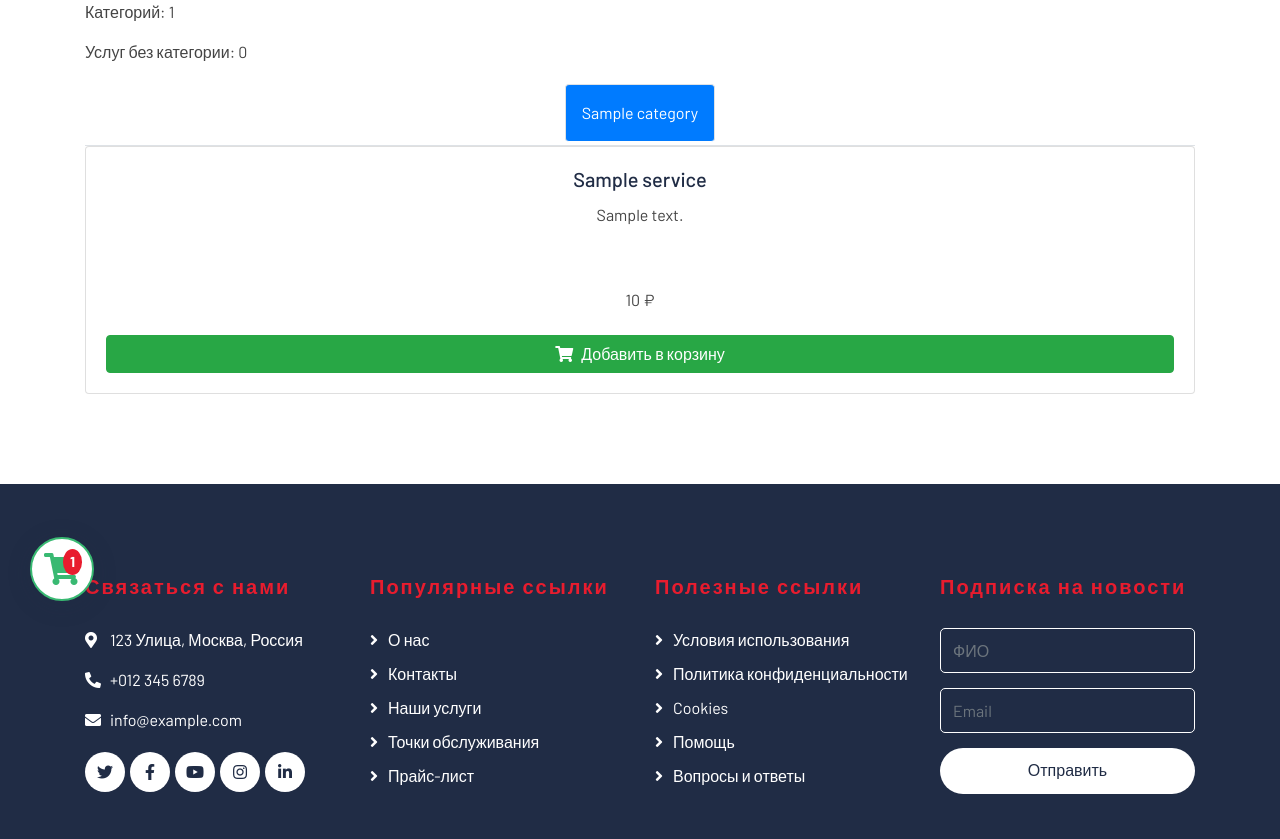
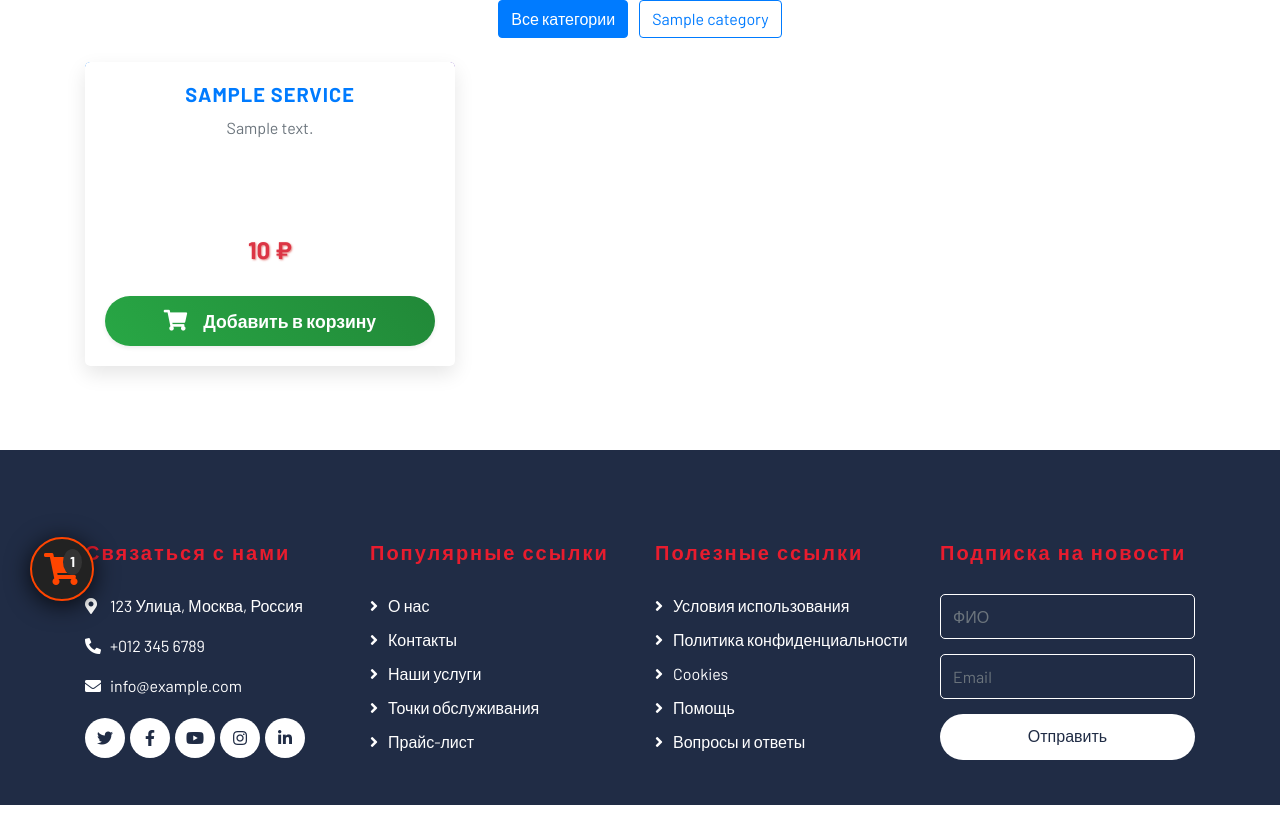
Before and after one commit to Nexim91/detaling, a Django app: page /pricing/price_uslugi/ in a window 1280 px wide. Shown: the part 169-1008 px from the top of the page. After the commit the page ends 974 px from the top, so only its background shows below. Run offline with Django 5.2, Linux system fonts and the light colour scheme; a user stored in the database is signed in; tables that the repository leaves empty hold one stand-in row (values such as "Sample post"); some libraries are stand-ins or nearby versions.

Commit message:
настраиваю стиль прайса

```diff
--- a/pricing/views.py
+++ b/pricing/views.py
@@ -1,8 +1,5 @@
 from django.shortcuts import render
 from .models import Category, Service
-from django.contrib.auth.decorators import login_required
-
-@login_required
 def price_uslugi_view(request):
     categories = Category.objects.prefetch_related('services').all()
     no_category_services = Service.objects.filter(category__isnull=True)
--- a/static/css/price_uslugi_carousel.css
+++ b/static/css/price_uslugi_carousel.css
@@ -1,60 +1,117 @@
-/* Owl Carousel custom styles for price_uslugi.html */
-.owl-carousel .price-item {
-    margin: 10px;
-    transition: box-shadow 0.3s, transform 0.3s;
-    box-shadow: 0 2px 12px rgba(32,44,69,0.08);
+/* Стили для украшения карточек услуг с эффектами */
+
+.price-item {
+    background: #f9f9f9;
+    border-radius: 15px;
+    box-shadow: 0 8px 20px rgba(0,0,0,0.1);
+    padding: 20px;
+    transition: transform 0.3s ease, box-shadow 0.3s ease;
+    position: relative;
+    overflow: hidden;
 }
-.owl-carousel .price-item:hover {
-    box-shadow: 0 8px 24px rgba(32,44,69,0.18);
-    transform: translateY(-6px) scale(1.03);
-    z-index: 2;
+
+.price-item:hover {
+    transform: translateY(-10px);
+    box-shadow: 0 12px 30px rgba(0,0,0,0.2);
 }
-.owl-carousel .owl-nav button.owl-prev,
-.owl-carousel .owl-nav button.owl-next {
-    background: #202C45;
-    color: #fff;
+
+.price-item h5.card-title {
+    color: #0056b3;
+    font-weight: 700;
+    font-size: 1.25rem;
+    margin-bottom: 10px;
+    text-transform: uppercase;
+    letter-spacing: 1px;
+}
+
+.price-item p.card-text {
+    color: #555;
+    font-size: 1rem;
+    margin-bottom: 15px;
+    min-height: 60px;
+}
+
+.price-item .price {
+    font-size: 1.5rem;
+    font-weight: 800;
+    color: #d9534f;
+    margin-bottom: 15px;
+    text-shadow: 1px 1px 2px rgba(217,83,79,0.7);
+}
+
+.price-item form button.btn-success {
+    background: linear-gradient(45deg, #28a745, #218838);
     border: none;
-    border-radius: 50%;
-    width: 40px;
-    height: 40px;
-    margin: 0 8px;
-    font-size: 22px;
-    transition: background 0.3s;
+    border-radius: 30px;
+    padding: 12px 0;
+    font-weight: 700;
+    font-size: 1.1rem;
+    display: flex;
+    align-items: center;
+    justify-content: center;
+    gap: 8px;
+    transition: background 0.3s ease, box-shadow 0.3s ease;
 }
-.owl-carousel .owl-nav button.owl-prev:hover,
-.owl-carousel .owl-nav button.owl-next:hover {
-    background: #E81C2E;
-    color: #fff;
+
+.price-item form button.btn-success i {
+    font-size: 1.3rem;
+    transition: transform 0.3s ease;
 }
-.owl-carousel .owl-dots .owl-dot span {
-    background: #202C45;
-    opacity: 0.5;
-    transition: opacity 0.3s;
+
+.price-item form button.btn-success:hover {
+    background: linear-gradient(45deg, #218838, #1e7e34);
+    box-shadow: 0 6px 15px rgba(33, 142, 52, 0.7);
 }
-.owl-carousel .owl-dots .owl-dot.active span {
-    background: #E81C2E;
-    opacity: 1;
+
+.price-item form button.btn-success:hover i {
+    transform: scale(1.2);
 }
-.owl-carousel .btn-success {
-    background: #39B972;
-    border: none;
-    color: #fff;
-    border-radius: 30px;
-    font-weight: 600;
-    transition: background 0.3s;
+
+/* Добавим иконку корзины слева в кнопке */
+.price-item form button.btn-success i::before {
+    content: "\f07a"; /* FontAwesome shopping-cart unicode */
+    font-family: "Font Awesome 5 Free";
+    font-weight: 900;
 }
-.owl-carousel .btn-success:hover {
-    background: #2e8b57;
+
+/* Дополнительный декоративный элемент - верхняя цветная линия */
+.price-item::before {
+    content: "";
+    position: absolute;
+    top: 0;
+    left: 0;
+    width: 100%;
+    height: 5px;
+    background: linear-gradient(90deg, #007bff, #6610f2, #6f42c1);
+    border-top-left-radius: 15px;
+    border-top-right-radius: 15px;
 }
+
+/* Анимация при наведении на карточку */
+.price-item:hover::before {
+    animation: slideGradient 2s linear infinite;
+}
+
+@keyframes slideGradient {
+    0% {
+        background-position: 0% 50%;
+    }
+    100% {
+        background-position: 200% 50%;
+    }
+}
+
+/* Стили корзины оставлены без изменений */
 
 /* Анимация кнопки корзины */
 .add-to-cart-btn.cart-anim {
     animation: cart-bounce 0.7s cubic-bezier(.36,1.5,.64,1);
-    box-shadow: 0 0 0 0.2rem #39B97280;
+    box-shadow: 0 0 0 0.3rem #32cd3280;
 }
+
 @keyframes cart-bounce {
     0% { transform: scale(1); }
-    30% { transform: scale(1.12); }
+    30% { transform: scale(1.15); }
     60% { transform: scale(0.95); }
     100% { transform: scale(1); }
 }
@@ -65,12 +122,12 @@
     top: 30px;
     right: 30px;
     z-index: 9999;
-    background: #39B972;
+    background: #ff4500;
     color: #fff;
     padding: 14px 28px;
     border-radius: 30px;
     font-size: 1.1rem;
-    box-shadow: 0 8px 32px rgba(32,44,69,0.18);
+    box-shadow: 0 8px 32px rgba(0,0,0,0.7);
     opacity: 0;
     pointer-events: none;
     transition: opacity 0.3s, transform 0.3s;
@@ -95,9 +152,9 @@
     left: 30px;
     bottom: 30px;
     z-index: 1050;
-    background: #fff;
+    background: #222;
     border-radius: 50%;
-    box-shadow: 0 4px 24px rgba(32,44,69,0.18);
+    box-shadow: 0 4px 24px rgba(0,0,0,0.8);
     width: 64px;
     height: 64px;
     display: flex;
@@ -105,16 +162,16 @@
     justify-content: center;
     cursor: pointer;
     transition: box-shadow 0.2s, background 0.2s;
-    border: 2px solid #39B972;
+    border: 2px solid #ff4500;
 }
 .fixed-cart-icon:hover {
-    background: #39B972;
+    background: #ff4500;
     color: #fff;
-    box-shadow: 0 8px 32px rgba(32,44,69,0.28);
+    box-shadow: 0 8px 32px rgba(255,69,0,0.9);
 }
 .fixed-cart-icon .fa-shopping-cart {
     font-size: 2em;
-    color: #39B972;
+    color: #ff4500;
     transition: color 0.2s;
 }
 .fixed-cart-icon:hover .fa-shopping-cart {
@@ -124,7 +181,7 @@
     position: absolute;
     top: 10px;
     right: 10px;
-    background: #E81C2E;
+    background: #333;
     color: #fff;
     border-radius: 50%;
     font-size: 0.9em;
--- a/templates/base.html
+++ b/templates/base.html
@@ -25,8 +25,7 @@
 
   {% block extra_head %}{% endblock %}
 </head>
-<body>
-{% include "includes/_header.html" %}
+
 
 <main>
   <div class="container mt-4">
--- a/templates/pricing/base/base_price.html
+++ b/templates/pricing/base/base_price.html
@@ -1,4 +1,5 @@
 {% load static %}
+
 <!DOCTYPE html>
 <html lang="ru">
     <head>
@@ -24,8 +25,13 @@
         <!-- Template Stylesheet -->
         <link href="{% static 'css/style.css' %}" rel="stylesheet">
         <!-- Custom carousel styles for price_uslugi.html -->
+        {% load static %}
         {% block extra_head %}
         <link href="{% static 'css/price_uslugi_carousel.css' %}" rel="stylesheet">
+        {% endblock %}
+        {% block extra_js %}
+        <script src="{% static 'js/add_to_cart_effect.js' %}"></script>
+        <script src="{% static 'js/price_uslugi_carousel.js' %}"></script>
         {% endblock %}
     </head>
 
--- a/templates/pricing/price_uslugi.html
+++ b/templates/pricing/price_uslugi.html
@@ -5,57 +5,43 @@
 {% block content %}
 <div class="price" style="background: none; padding-top: 0;">
     <div class="container">
-        <p>Категорий: {{ categories|length }}</p>
-        <p>Услуг без категории: {{ no_category_services|length }}</p>
-        {% if categories %}
-        <ul class="nav nav-tabs justify-content-center" id="categoryTabs" role="tablist">
+        <div class="category-filter mb-4 text-center">
+            <button class="btn btn-outline-primary mx-1 filter-btn active" data-filter="all">Все категории</button>
             {% for category in categories %}
-            <li class="nav-item" role="presentation">
-                <a class="nav-link {% if forloop.first %}active{% endif %} text-white bg-primary rounded m-1 p-3" id="tab-{{ forloop.counter }}" data-toggle="tab" href="#content-{{ forloop.counter }}" role="tab" aria-controls="content-{{ forloop.counter }}" aria-selected="{% if forloop.first %}true{% else %}false{% endif %}">{{ category.name }}</a>
-            </li>
+            <button class="btn btn-outline-primary mx-1 filter-btn" data-filter="category-{{ category.id }}">{{ category.name }}</button>
             {% endfor %}
-        </ul>
+        </div>
 
-        <div class="tab-content" id="categoryTabsContent">
+        <div class="row" id="servicesGrid">
             {% for category in categories %}
-            <div class="tab-pane fade {% if forloop.first %}show active{% endif %}" id="content-{{ forloop.counter }}" role="tabpanel" aria-labelledby="tab-{{ forloop.counter }}">
-                <div>
-                    {% for service in category.services.all %}
-                    <div class="price-item">
-                        <div class="card h-100">
-                            <div class="card-body">
-                                <h5 class="card-title">{{ service.name }}</h5>
-                                <p class="card-text">{{ service.description }}</p>
-                                <div class="price mb-2">{{ service.price|floatformat:0 }} ₽</div>
-                                <form method="post" action="{% url 'cart:add_to_cart' service.id %}" class="add-to-cart-form">
-                                    {% csrf_token %}
-                                    <button type="submit" class="btn btn-success btn-block add-to-cart-btn">
-                                        <i class="fas fa-shopping-cart mr-2"></i>Добавить в корзину
-                                    </button>
-                                </form>
-                            </div>
+                {% for service in category.services.all %}
+                <div class="col-md-4 col-sm-6 mb-4 price-item category-{{ category.id }}">
+                    <div class="card h-100 shadow-sm rounded-lg border-0">
+                        <div class="card-body d-flex flex-column">
+                            <h5 class="card-title text-primary font-weight-bold">{{ service.name }}</h5>
+                            <p class="card-text text-muted flex-grow-1">{{ service.description }}</p>
+                            <div class="price mb-3 text-danger font-weight-bold h5">{{ service.price|floatformat:0 }} ₽</div>
+                            <form method="post" action="{% url 'cart:add_to_cart' service.id %}" class="add-to-cart-form mt-auto">
+                                {% csrf_token %}
+                                <button type="submit" class="btn btn-success btn-block add-to-cart-btn rounded-pill shadow-sm">
+                                    <i class="fas fa-shopping-cart mr-2"></i>Добавить в корзину
+                                </button>
+                            </form>
                         </div>
                     </div>
-                    {% endfor %}
                 </div>
-            </div>
+                {% endfor %}
             {% endfor %}
-        </div>
-        {% endif %}
-
-        {% if no_category_services %}
-        <h4 class="mt-4">Без категории</h4>
-        <div>
             {% for service in no_category_services %}
-            <div class="price-item">
-                <div class="card h-100">
-                    <div class="card-body">
-                        <h5 class="card-title">{{ service.name }}</h5>
-                        <p class="card-text">{{ service.description }}</p>
-                        <div class="price mb-2">{{ service.price|floatformat:0 }} ₽</div>
-                        <form method="post" action="{% url 'cart:add_to_cart' service.id %}" class="add-to-cart-form">
+            <div class="col-md-4 col-sm-6 mb-4 price-item no-category">
+                <div class="card h-100 shadow-sm rounded-lg border-0">
+                    <div class="card-body d-flex flex-column">
+                        <h5 class="card-title text-primary font-weight-bold">{{ service.name }}</h5>
+                        <p class="card-text text-muted flex-grow-1">{{ service.description }}</p>
+                        <div class="price mb-3 text-danger font-weight-bold h5">{{ service.price|floatformat:0 }} ₽</div>
+                        <form method="post" action="{% url 'cart:add_to_cart' service.id %}" class="add-to-cart-form mt-auto">
                             {% csrf_token %}
-                            <button type="submit" class="btn btn-success btn-block add-to-cart-btn">
+                            <button type="submit" class="btn btn-success btn-block add-to-cart-btn rounded-pill shadow-sm">
                                 <i class="fas fa-shopping-cart mr-2"></i>Добавить в корзину
                             </button>
                         </form>
@@ -64,7 +50,6 @@
             </div>
             {% endfor %}
         </div>
-        {% endif %}
     </div>
 </div>
 
@@ -78,9 +63,35 @@
 
 {% endblock %}
 
+{% load static %}
 {% block extra_js %}
     {{ block.super }}
-    <script src="/static/js/add_to_cart_effect.js"></script>
-    {# Убираем инициализацию карусели временно #}
-    {# <script src="/static/js/price_uslugi_carousel.js"></script> #}
+    <script src="{% static 'js/add_to_cart_effect.js' %}"></script>
+    <script src="{% static 'js/price_uslugi_carousel.js' %}"></script>
+    <script>
+        document.addEventListener('DOMContentLoaded', function() {
+            const filterButtons = document.querySelectorAll('.filter-btn');
+            const services = document.querySelectorAll('#servicesGrid .price-item');
+
+            filterButtons.forEach(button => {
+                button.addEventListener('click', () => {
+                    filterButtons.forEach(btn => btn.classList.remove('active'));
+                    button.classList.add('active');
+                    const filter = button.getAttribute('data-filter');
+
+                    services.forEach(service => {
+                        if (filter === 'all') {
+                            service.style.display = 'block';
+                        } else {
+                            if (service.classList.contains(filter)) {
+                                service.style.display = 'block';
+                            } else {
+                                service.style.display = 'none';
+                            }
+                        }
+                    });
+                });
+            });
+        });
+    </script>
 {% endblock %}
```
